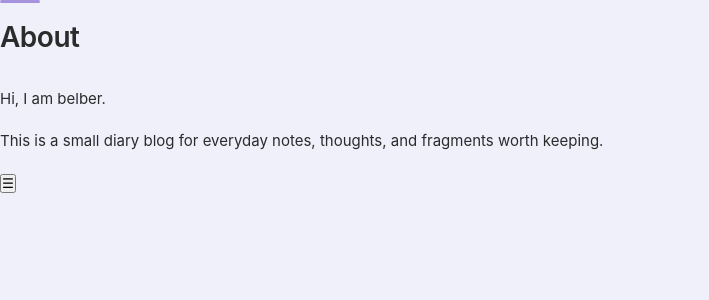
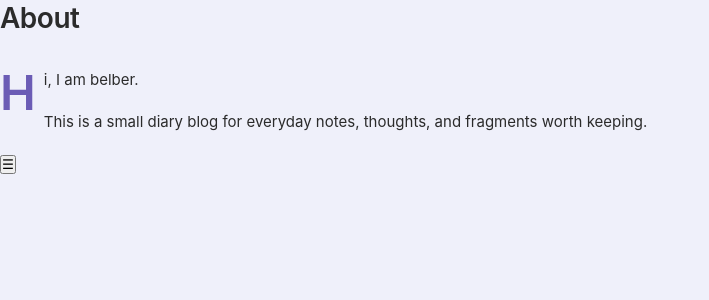
Before and after one commit to belber/belber.github.io, a Jekyll site: the page built from about.md, in a window 1280 px wide. Shown: the top 300 px of the page, without its empty margins (0-709 px from the left). Built offline with Jekyll 4.4.1, drawn with Linux system fonts in a browser that asks for light colours.

Commit message:
feat: add drop cap, post navigation; remove accent line
- First paragraph drop cap (首字下沉) with purple accent color
- Previous/next post navigation at bottom of each article
- Remove the purple accent line that didn't look good

Co-Authored-By: Claude Opus 4.7 <noreply@anthropic.com>

```diff
--- a/_layouts/post.html
+++ b/_layouts/post.html
@@ -3,7 +3,6 @@ layout: default
 ---
 <article class="post-article">
   <header class="post-article-header">
-    <div class="post-article-accent"></div>
     <h1 class="post-article-title">{{ page.title }}</h1>
     <div class="post-article-meta">
       <time class="post-article-date" datetime="{{ page.date | date_to_xmlschema }}">
--- a/assets/css/main.scss
+++ b/assets/css/main.scss
@@ -337,14 +337,6 @@ a {
   margin-bottom: 24px;
 }
 
-.post-article-accent {
-  width: 40px;
-  height: 3px;
-  background: $primary;
-  border-radius: 2px;
-  margin-bottom: 16px;
-}
-
 .post-article-meta {
   display: flex;
   align-items: center;
@@ -382,6 +374,17 @@ a {
 
   p { margin-bottom: 1em; }
 
+  // 首字下沉
+  > p:first-child::first-letter {
+    font-size: 3.2em;
+    font-weight: 600;
+    color: $accent;
+    float: left;
+    line-height: 1;
+    margin-right: 8px;
+    margin-top: 3px;
+  }
+
   h2 { font-size: 22px; font-weight: 600; margin: 28px 0 12px; }
   h3 { font-size: 18px; font-weight: 600; margin: 24px 0 8px; }
 
@@ -418,6 +421,54 @@ a {
     max-width: 100%;
     border-radius: 8px;
   }
+}
+
+// === 上下篇导航 ===
+.post-nav {
+  display: flex;
+  justify-content: space-between;
+  gap: 16px;
+  margin-top: 48px;
+  padding-top: 24px;
+  border-top: 1px solid $border;
+}
+
+.post-nav-link {
+  flex: 1;
+  min-width: 0;
+  text-decoration: none;
+  padding: 12px 16px;
+  border-radius: 8px;
+  transition: background 0.15s;
+  display: flex;
+  flex-direction: column;
+  gap: 4px;
+
+  &:hover {
+    background: $light-bg;
+  }
+}
+
+.post-nav-next {
+  text-align: right;
+}
+
+.post-nav-disabled {
+  visibility: hidden;
+}
+
+.post-nav-dir {
+  font-size: 12px;
+  color: $text-muted;
+}
+
+.post-nav-title {
+  font-size: 14px;
+  font-weight: 500;
+  color: $text;
+  overflow: hidden;
+  text-overflow: ellipsis;
+  white-space: nowrap;
 }
 
 // === 手机端 ===
--- a/assets/js/blog.js
+++ b/assets/js/blog.js
@@ -161,6 +161,44 @@
             var minutes = Math.max(1, Math.ceil(text.length / 300));
             etaEl.textContent = minutes + ' 分钟';
           }
+          // 上下篇导航
+          var articleEl = postDisplayEl.querySelector('.post-article');
+          var currentUrl = url.replace(/\/$/, '');
+          var idx = -1;
+          for (var i = 0; i < posts.length; i++) {
+            if (posts[i].url.replace(/\/$/, '') === currentUrl) { idx = i; break; }
+          }
+          if (articleEl && idx !== -1) {
+            var navHtml = '<nav class="post-nav">';
+            if (idx < posts.length - 1) {
+              var prev = posts[idx + 1];
+              navHtml += '<a class="post-nav-link post-nav-prev" href="' + prev.url + '"><span class="post-nav-dir">← 上一篇</span><span class="post-nav-title">' + prev.title + '</span></a>';
+            } else {
+              navHtml += '<span class="post-nav-link post-nav-prev post-nav-disabled"></span>';
+            }
+            if (idx > 0) {
+              var next = posts[idx - 1];
+              navHtml += '<a class="post-nav-link post-nav-next" href="' + next.url + '"><span class="post-nav-dir">下一篇 →</span><span class="post-nav-title">' + next.title + '</span></a>';
+            } else {
+              navHtml += '<span class="post-nav-link post-nav-next post-nav-disabled"></span>';
+            }
+            navHtml += '</nav>';
+            articleEl.insertAdjacentHTML('beforeend', navHtml);
+            // 给 nav 内的链接绑定点击事件
+            articleEl.querySelectorAll('.post-nav a').forEach(function(link) {
+              link.addEventListener('click', function(e) {
+                e.preventDefault();
+                var targetUrl = this.getAttribute('href');
+                var items = postListEl.querySelectorAll('.post-item');
+                for (var j = 0; j < items.length; j++) {
+                  if (items[j].dataset.url === targetUrl) {
+                    loadPost(targetUrl, items[j]);
+                    break;
+                  }
+                }
+              });
+            });
+          }
           // 过渡动画
           postDisplayEl.style.animation = 'none';
           postDisplayEl.offsetHeight; // 触发回流
```
